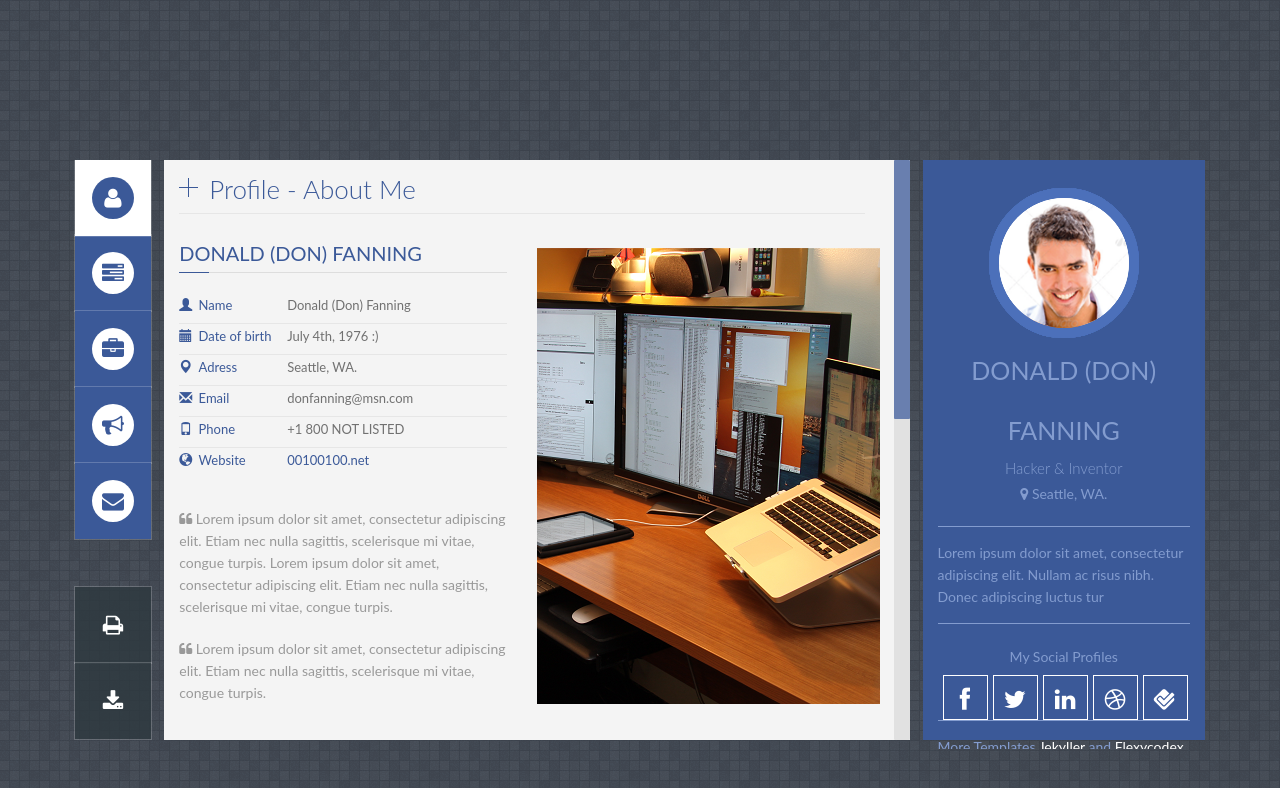
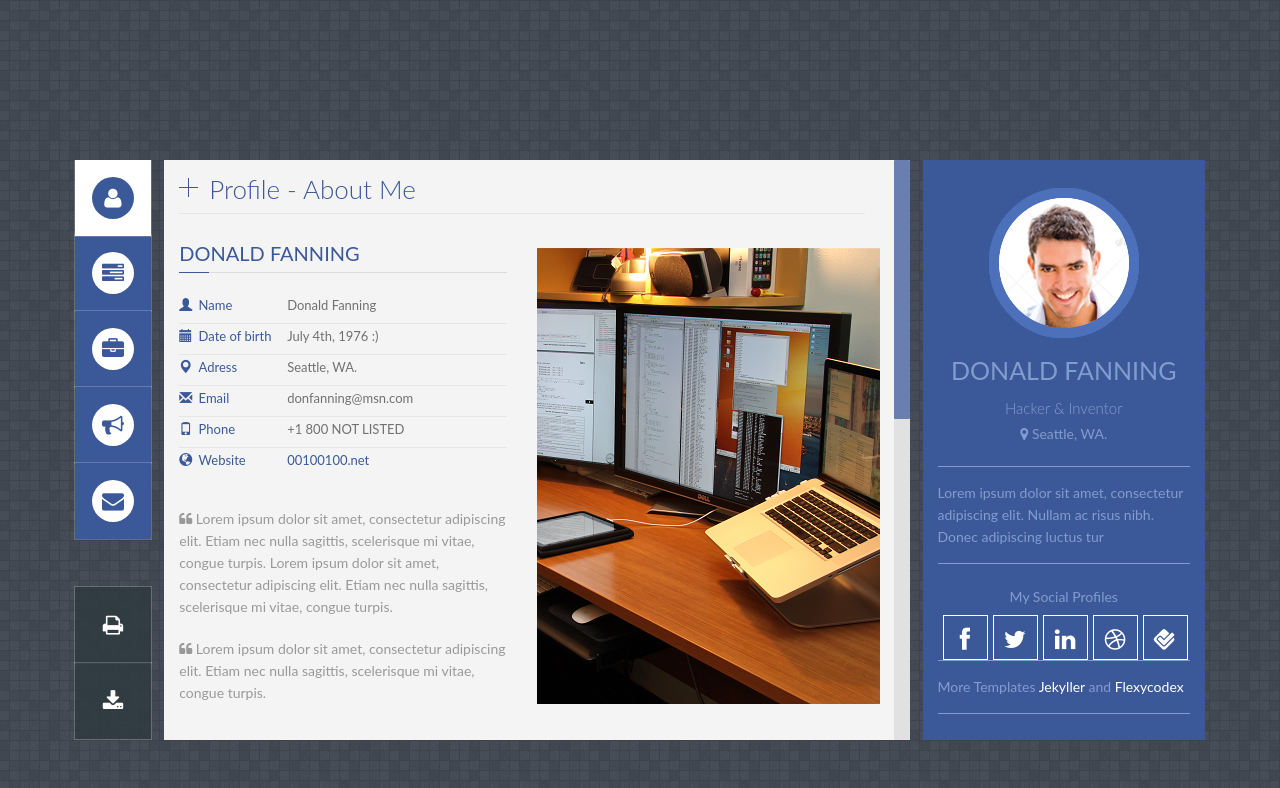
Before and after one commit to donfanning/donfanning.github.io, a Jekyll site: the page built from index.html, in a window 1280 px wide. Shown: the top 788 px of the page. Built offline with Jekyll 4.4.1, drawn with Linux system fonts in a browser that asks for light colours; some web fonts are replaced.

Commit message:
template first customize

```diff
--- a/_config.yml
+++ b/_config.yml
@@ -6,7 +6,7 @@ baseurl: '/' #change it according to your repository name
 
 
 # Profile information
-yourname: Donald (Don) Fanning  ## put your name
+yourname: Donald  Fanning  ## put your name
 title: 'Hacker & Inventor'  ## your title
 location: Seattle, WA.
 
--- a/_includes/profile.html
+++ b/_includes/profile.html
@@ -8,7 +8,7 @@
 
         <!--About me-->
         <div class="title_content">
-            <div class="text_content">Donald (Don) Fanning</div>
+            <div class="text_content">Donald Fanning</div>
             <div class="clear"></div>
         </div>
 
@@ -17,7 +17,7 @@
             <li>
                 <i class="glyphicon glyphicon-user"></i>
                 <label>Name</label>
-                <span class="value">Donald (Don) Fanning</span>
+                <span class="value">Donald Fanning</span>
                 <div class="clear"></div>
             </li>
 
```
Also changed, not shown: 1 other file.
